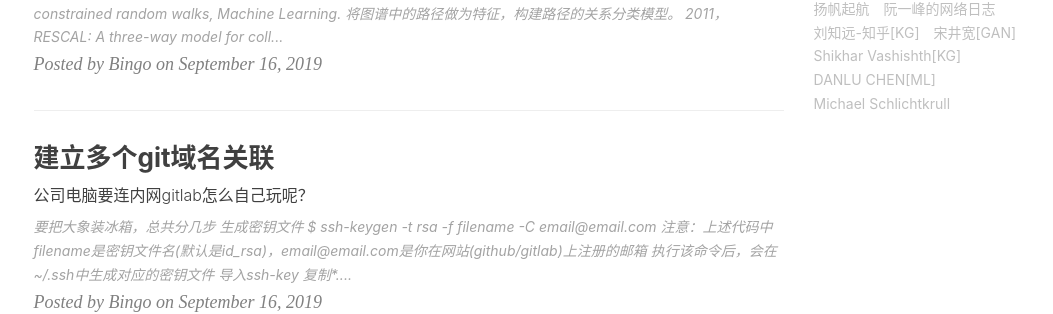
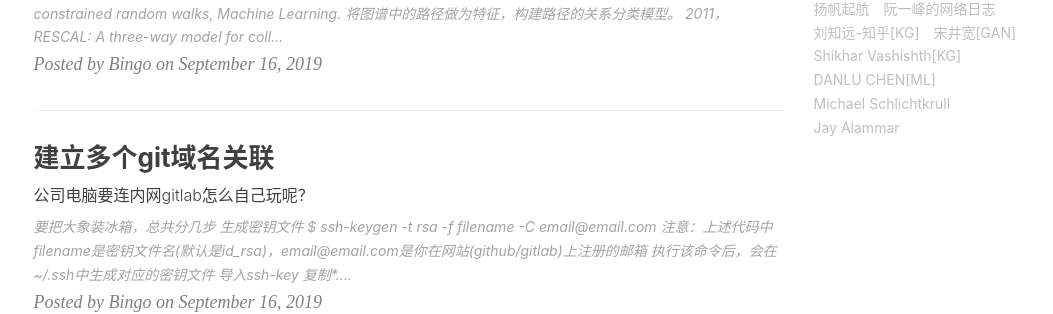
Before and after one commit to yutong2021/yutong2021.github.io, a Jekyll site: the page built from index.html, in a window 1280 px wide and 900 px high, scrolled down 1065 px. Shown: the part 141-455 px from the top of the window, without its empty margins (134-1187 px from the left). Built offline with Jekyll 4.4.1, drawn with Linux system fonts in a browser that asks for light colours; nearby versions of some CDN libraries; the list of posts is cut into pages by our own code; comment, search, counter and statistics services are not loaded.

Commit message:
add new friend

```diff
--- a/_config.yml
+++ b/_config.yml
@@ -147,5 +147,8 @@ friends: [
     },{
         title: "Michael Schlichtkrull",
         href: "http://michschli.github.io/"
+    },{
+        title: "Jay Alammar",
+        href: "http://jalammar.github.io/"
     }
 ]
```
